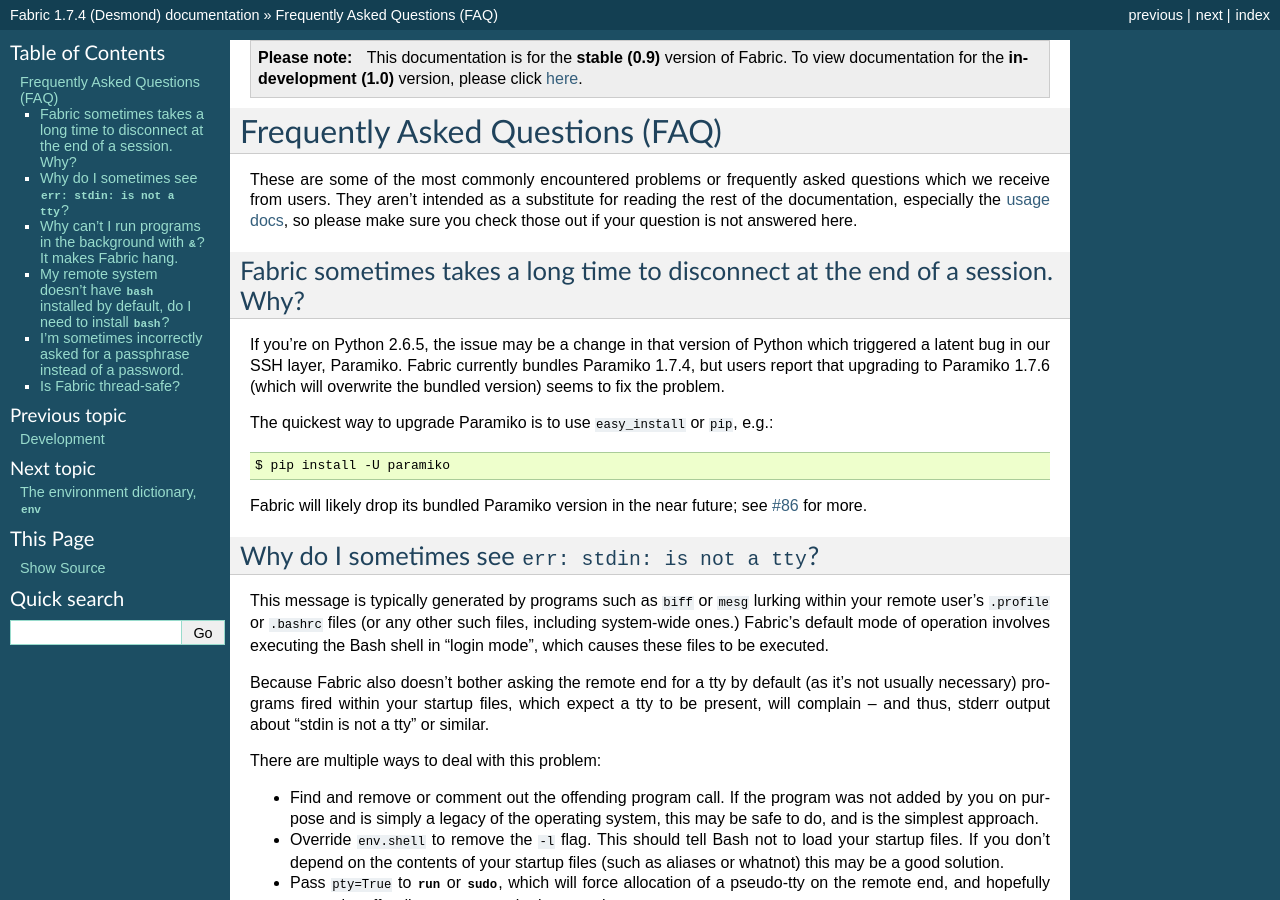
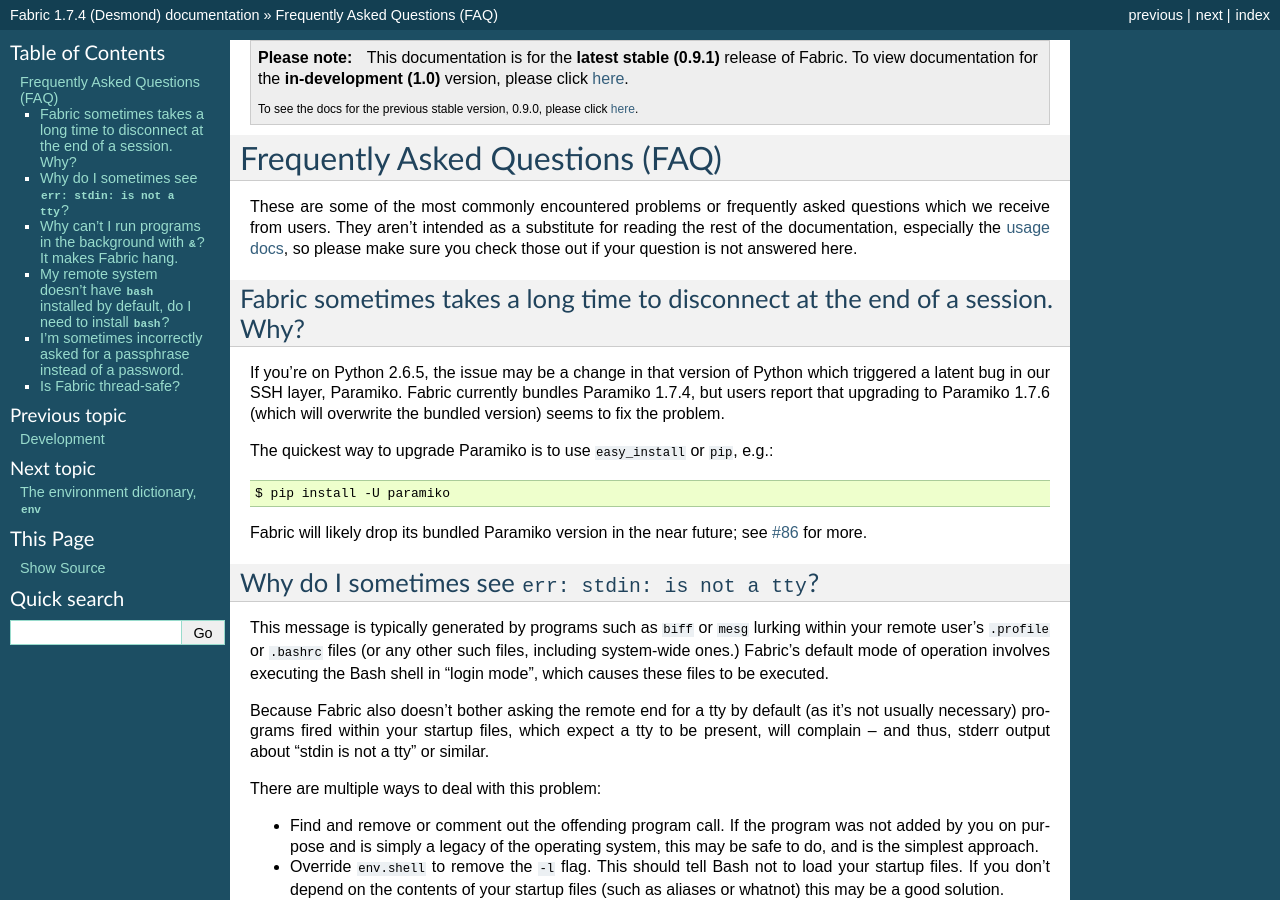
Before and after one commit to fabric/fabric, a Sphinx documentation site: the page built from docs/faq.rst, in a window 1280 px wide and 900 px high. Built offline with Sphinx 7.4.7, drawn with Linux system fonts in a browser that asks for light colours.

Commit message:
Re #90, add static link to 0.9.1 in Sphinx header

```diff
--- a/docs/_templates/page.html
+++ b/docs/_templates/page.html
@@ -2,9 +2,12 @@
 {% block body %}
 <div class="admonition note">
     <p class="first admonition-title">Please note</p>
-    <p class="last">This documentation is for the <strong>stable (0.9)</strong>
-    version of Fabric. To view documentation for the <strong>in-development
-    (1.0)</strong> version, please click <a href="/1.0/">here</a>.</p>
+    <p>This documentation is for the <strong>latest stable
+    (0.9.1)</strong> release of Fabric. To view documentation for the
+    <strong>in-development (1.0)</strong> version, please click
+    <a href="/1.0/">here</a>.</p>
+    <p class="last" style="font-size: 75%;">To see the docs for the previous stable
+    version, 0.9.0, please click <a href="/0.9.0/">here</a>.</p>
 </div>
 {{ super() }}
 {% endblock %}
```
